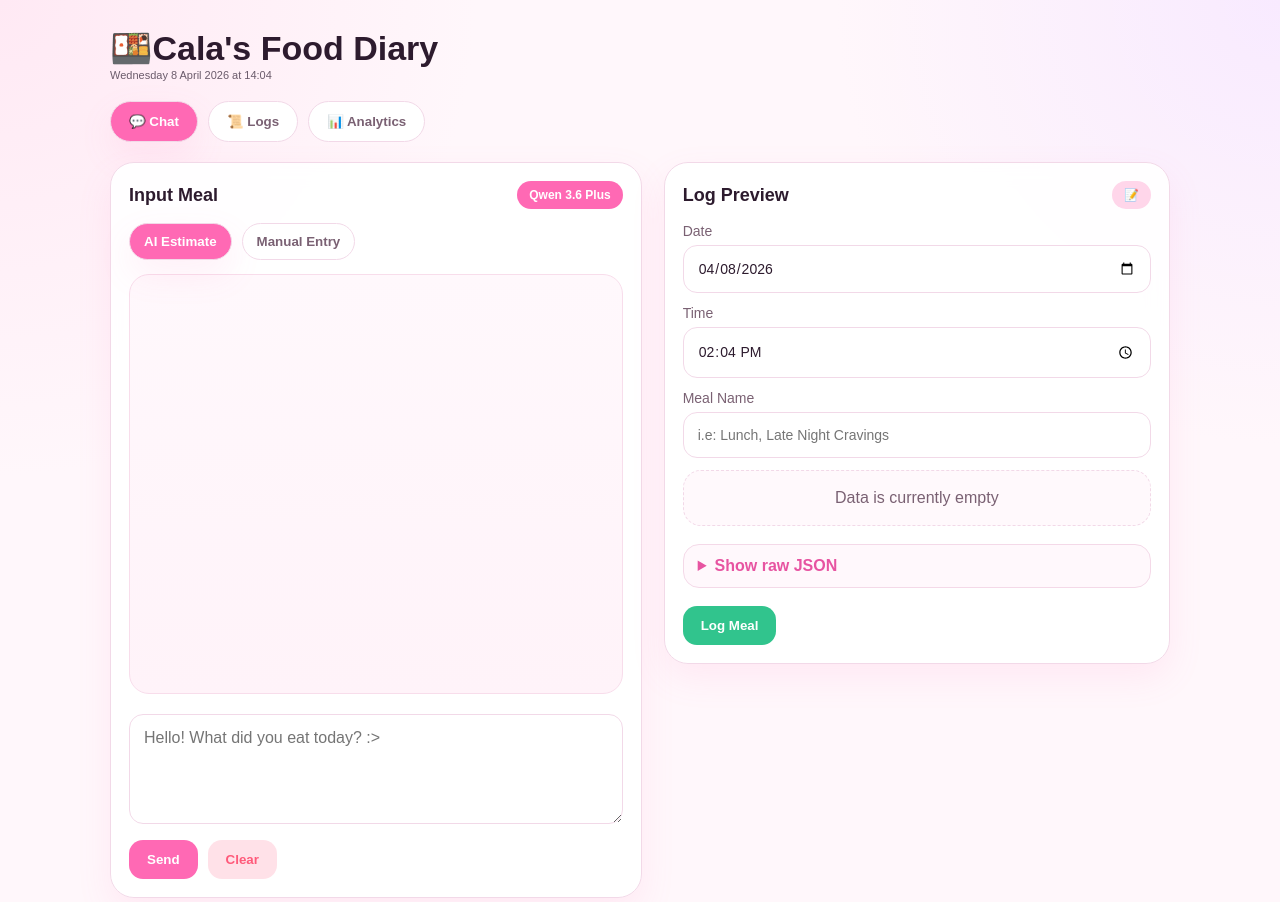
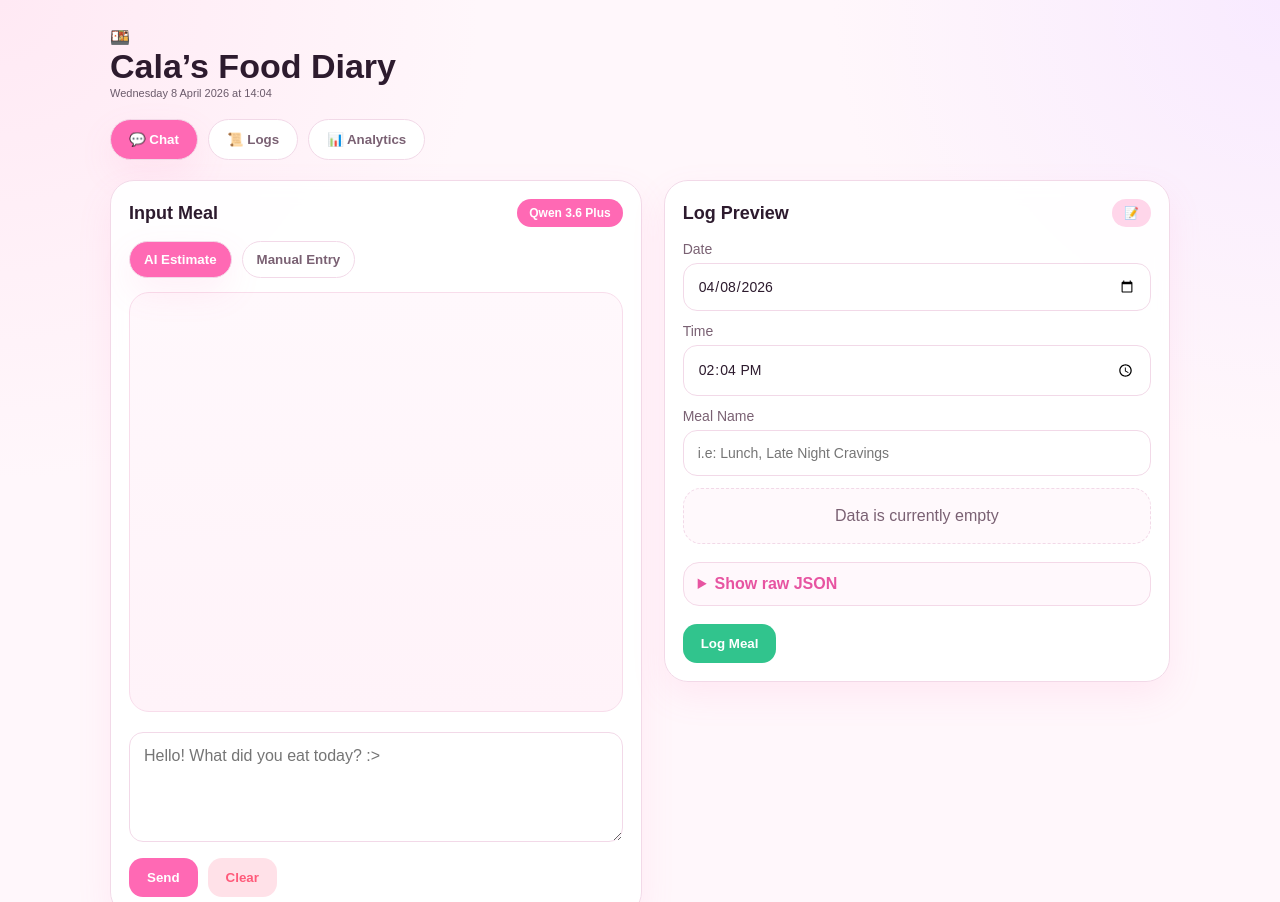
Before and after one commit to alxndrsara/cala-s-food-diary, a plain HTML site: page index.html in a window 1280 px wide. Shown: the top 902 px of the page. Drawn offline with nearby package versions, Linux system fonts and the light colour scheme.

Commit message:
Update index.html
ui fix

```diff
--- a/index.html
+++ b/index.html
@@ -8,22 +8,37 @@
 <meta name="theme-color" content="#ff5ca8">
 <link rel="apple-touch-icon" href="./assets/favicon.png">
   <link rel="icon" href="./assets/favicon.png">
+  <link rel="preconnect" href="https://fonts.googleapis.com">
+<link rel="preconnect" href="https://fonts.gstatic.com" crossorigin>
+<link href="https://fonts.googleapis.com/css2?family=Baloo+2:wght@400;500;600;700&family=Nunito:wght@400;500;600;700;800&display=swap" rel="stylesheet">
   <link rel="stylesheet" href="style.css" />
 </head>
 <body>
   <div class="app-shell">
     <header class="app-header">
-      <div>
-        <h1>🍱Cala's Food Diary</h1>
-        <p id="datetime"></p>
-      </div>
-    </header>
+  <div class="brand-wrap">
+    <div class="brand-badge">🍱</div>
+    <div class="brand-text">
+      <h1 class="brand-title">Cala’s Food Diary</h1>
+      <p id="datetime" class="brand-date"></p>
+    </div>
+  </div>
+</header>
 
-    <nav class="top-nav">
-      <button class="nav-btn active" data-screen="chat">💬 Chat</button>
-      <button class="nav-btn" data-screen="logs">📜 Logs</button>
-      <button class="nav-btn" data-screen="analytics">📊 Analytics</button>
-    </nav>
+   <nav class="top-nav">
+  <button class="nav-btn active" data-screen="chat">
+    <span class="nav-icon">💬</span>
+    <span class="nav-text">Chat</span>
+  </button>
+  <button class="nav-btn" data-screen="logs">
+    <span class="nav-icon">📜</span>
+    <span class="nav-text">Logs</span>
+  </button>
+  <button class="nav-btn" data-screen="analytics">
+    <span class="nav-icon">📊</span>
+    <span class="nav-text">Analytics</span>
+  </button>
+</nav>
 
     <!-- CHAT SCREEN -->
     <main id="screen-chat" class="screen active">
```
